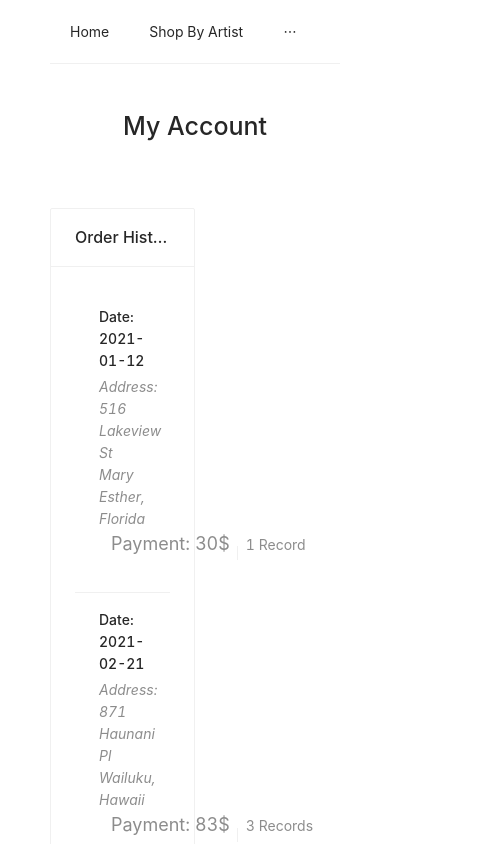
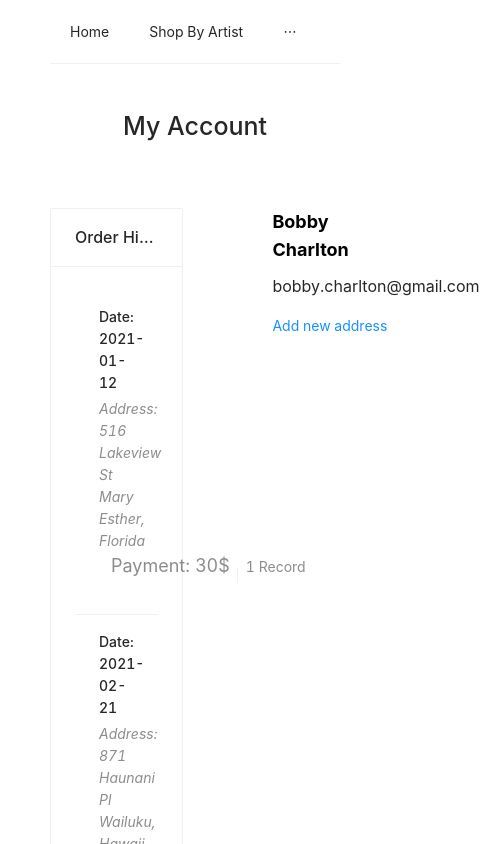
Before and after one commit to Graner007/g-b-records, a React (Create React App) app: page /my-account in a window 390 px wide. Shown: the top 844 px of the page, 480 px wide, since content can reach past the window. Built offline with nearby package versions, Linux system fonts and the light colour scheme.

Commit message:
remove phone number from user and list details in my account page

```diff
--- a/public/data/order.json
+++ b/public/data/order.json
@@ -11,7 +11,7 @@
             "address": "516 Lakeview St Mary Esther, Florida",
             "zipcode": 516,
             "country": "usa",
-            "phoneNumber": "+1 412-554-7098"
+            "wishList": []
         },
         "orderDate": "2021-01-12",
         "address": "516 Lakeview St Mary Esther, Florida",
@@ -66,7 +66,6 @@
             "address": "871 Haunani Pl Wailuku, Hawaii",
             "zipcode": 871,
             "country": "usa",
-            "phoneNumber": "+1 479-317-9476",
             "wishList": [
                 {
                     "id": 1,
@@ -165,7 +164,6 @@
             "address": "871 Haunani Pl Wailuku, Hawaii",
             "zipcode": 871,
             "country": "usa",
-            "phoneNumber": "+1 479-317-9476",
             "wishList": [
                 {
                     "id": 1,
--- a/public/data/user.json
+++ b/public/data/user.json
@@ -9,7 +9,6 @@
         "address": "516 Lakeview St Mary Esther, Florida",
         "zipcode": 516,
         "country": "usa",
-        "phoneNumber": "+1 412-554-7098",
         "wishList": []
     },
     {
@@ -45,7 +44,6 @@
         "address": "871 Haunani Pl Wailuku, Hawaii",
         "zipcode": 871,
         "country": "usa",
-        "phoneNumber": "+1 479-317-9476",
         "wishList": [
             {
                 "id": 1,
--- a/src/components/Checkout.tsx
+++ b/src/components/Checkout.tsx
@@ -110,8 +110,7 @@ export default class Checkout extends Component {
                                 lastName: this.state.user.name.split(" ")[1],
                                 address: this.state.user.address,
                                 zipcode: this.state.user.zipcode,
-                                country: [this.state.user.country],
-                                phone: this.state.user.phoneNumber
+                                country: [this.state.user.country]
                             }}
                             onFinish={this.finish}
                             >
--- a/src/components/MyAccount.tsx
+++ b/src/components/MyAccount.tsx
@@ -1,8 +1,9 @@
 import { useEffect, useState, useContext } from "react";
 import { Layout, Row, Col, List, Card } from "antd";
 import axios from "axios";
+import { Link } from 'react-router-dom';
 
-import { Content, Header } from './Styles';
+import { Content, Header, P, H1 } from './Styles';
 import { OrderModel } from "../components/interface/OrderModel";
 import { StatusCodeModel } from "./interface/StatusCodeModel";
 import ErrorPage from "./warning/ErrorPage";
@@ -68,7 +69,7 @@ const MyAccount = () => {
                     <h1 style={{fontSize: 25}}>My Account</h1>
                 </Header>
                 <Content padding={50}>
-                    <Row>
+                    <Row gutter={[24, 24]}>
                         <Col span={12}>
                             <Card title="Order History">
                                 <List
@@ -88,6 +89,11 @@ const MyAccount = () => {
                                 />
                             </Card>
                         </Col>
+                        <Col span={12} push={5}>
+                            <H1 bold={true} fontSize={18}>{orders[0].user.name}</H1>
+                            <P fontSize={16}>{orders[0].user.email}</P>
+                            <Link to="/add-new-address">Add new address</Link>
+                        </Col>
                     </Row>
                 </Content>
             </Layout>
--- a/src/components/interface/UserModel.tsx
+++ b/src/components/interface/UserModel.tsx
@@ -11,6 +11,5 @@ export interface UserModel {
     address: string;
     zipcode: number;
     country: string;
-    phoneNumber: string;
     wishList: RecordModel[];
 }
```
